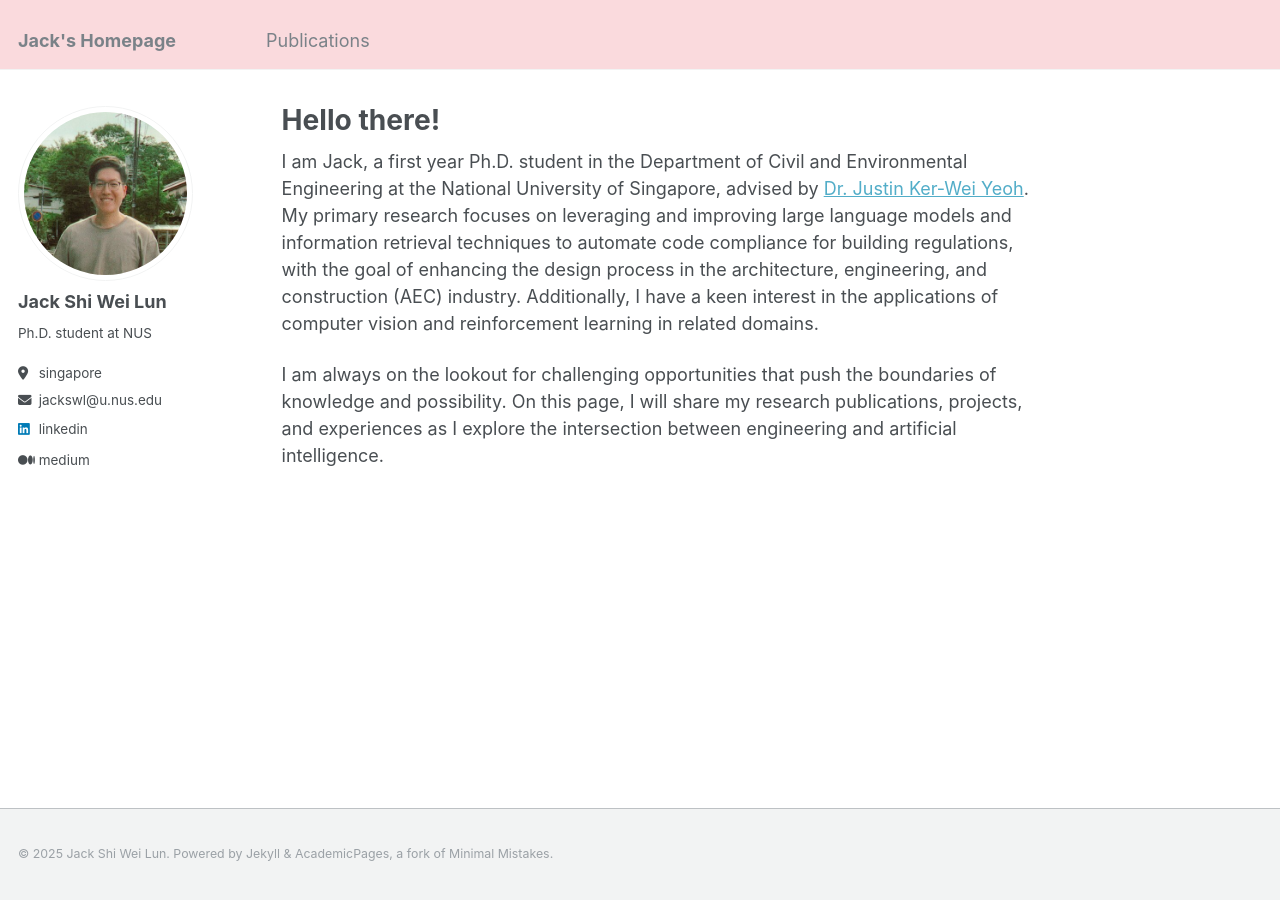
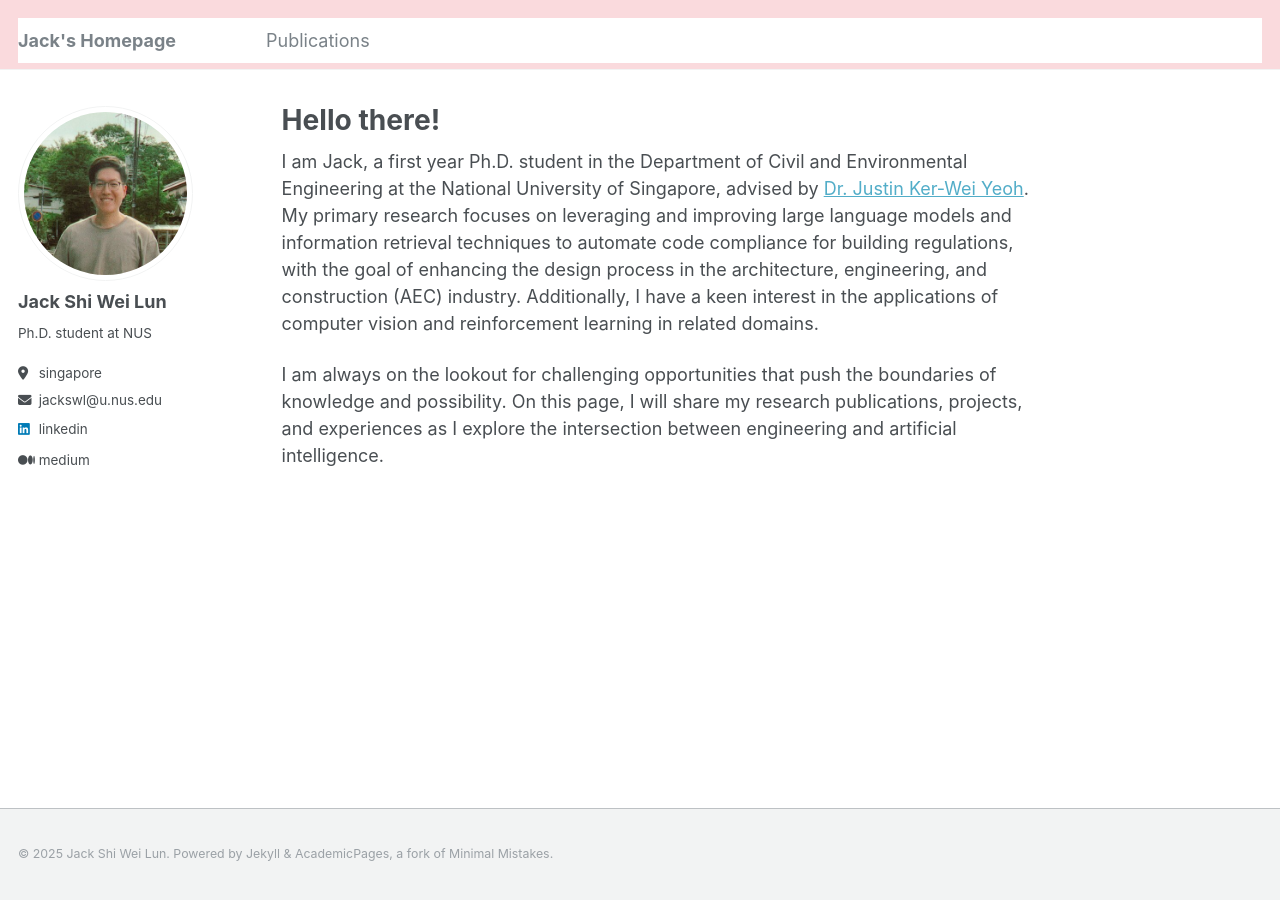
Before and after one commit to jackswl/jackswl.github.io, a Jekyll site: the page built from _pages/about.md, in a window 1280 px wide. Built offline with Jekyll 4.4.1, drawn with Linux system fonts in a browser that asks for light colours.

Commit message:
Update _navigation.scss

```diff
--- a/_sass/_navigation.scss
+++ b/_sass/_navigation.scss
@@ -175,8 +175,8 @@
 .greedy-nav {
   position: relative;
   min-width: 250px;
-  // background: $background-color;
-  background: #fadadd;
+  background: $background-color;
+  // background: #fadadd;
 
   a {
     display: block;
```
